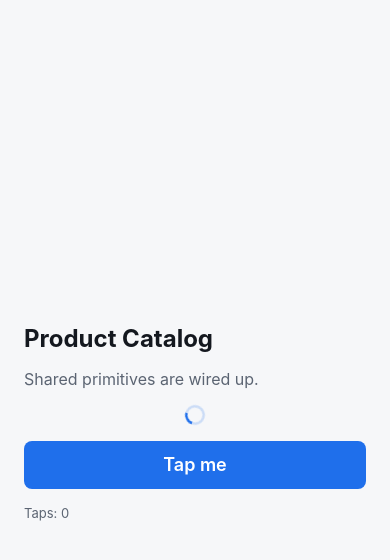
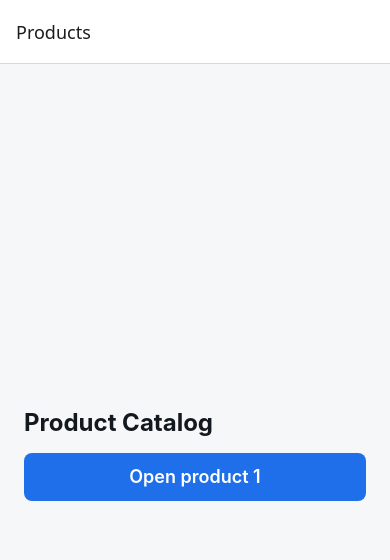
Before and after one commit to farazdev07/Product_case_study, a React Native app: screen / in a window 390 px wide. Shown: the top 560 px of the page. Built offline with nearby package versions, Linux system fonts and the light colour scheme; what react-native-mmkv would draw is missing.

Commit message:
feat(app): add navigation

```diff
--- a/src/app/App.tsx
+++ b/src/app/App.tsx
@@ -1,43 +1,14 @@
-import { useState } from 'react';
-import { StatusBar, StyleSheet, View } from 'react-native';
+import { StatusBar } from 'react-native';
+import { RootNavigator } from '@app/navigation/RootNavigator';
 import { AppProviders } from '@app/providers/AppProviders';
-import { spacing } from '@shared/config/theme';
-import { Button, Screen, Spinner, Text } from '@shared/ui';
-
-function PlaceholderScreen() {
-  const [taps, setTaps] = useState(0);
-
-  return (
-    <Screen>
-      <View style={styles.content}>
-        <Text variant="title">Product Catalog</Text>
-        <Text color="textSecondary">Shared primitives are wired up.</Text>
-        <Spinner />
-        <Button title="Tap me" onPress={() => setTaps(count => count + 1)} />
-        <Text variant="caption" color="textSecondary">
-          {`Taps: ${taps}`}
-        </Text>
-      </View>
-    </Screen>
-  );
-}
 
 function App() {
   return (
     <AppProviders>
       <StatusBar barStyle="dark-content" />
-      <PlaceholderScreen />
+      <RootNavigator />
     </AppProviders>
   );
 }
 
-const styles = StyleSheet.create({
-  content: {
-    flex: 1,
-    justifyContent: 'center',
-    gap: spacing.md,
-    padding: spacing.lg,
-  },
-});
-
 export default App;
--- /dev/null
+++ b/src/app/navigation/RootNavigator.tsx
@@ -0,0 +1,66 @@
+import { StyleSheet, View } from 'react-native';
+import {
+  createNativeStackNavigator,
+  type NativeStackScreenProps,
+} from '@react-navigation/native-stack';
+import type { RootStackParamList } from '@app/navigation/types';
+import { colors, spacing } from '@shared/config/theme';
+import { Button, Screen, Text } from '@shared/ui';
+
+const Stack = createNativeStackNavigator<RootStackParamList>();
+
+function CatalogRoute({
+  navigation,
+}: NativeStackScreenProps<RootStackParamList, 'Catalog'>) {
+  return (
+    <Screen>
+      <View style={styles.content}>
+        <Text variant="title">Product Catalog</Text>
+        <Button
+          title="Open product 1"
+          onPress={() => navigation.navigate('ProductDetail', { id: 1 })}
+        />
+      </View>
+    </Screen>
+  );
+}
+
+function ProductDetailRoute({
+  route,
+}: NativeStackScreenProps<RootStackParamList, 'ProductDetail'>) {
+  return (
+    <Screen>
+      <View style={styles.content}>
+        <Text variant="title">{`Product ${route.params.id}`}</Text>
+      </View>
+    </Screen>
+  );
+}
+
+export function RootNavigator() {
+  return (
+    <Stack.Navigator
+      screenOptions={{ contentStyle: { backgroundColor: colors.background } }}
+    >
+      <Stack.Screen
+        name="Catalog"
+        component={CatalogRoute}
+        options={{ title: 'Products' }}
+      />
+      <Stack.Screen
+        name="ProductDetail"
+        component={ProductDetailRoute}
+        options={{ title: 'Product' }}
+      />
+    </Stack.Navigator>
+  );
+}
+
+const styles = StyleSheet.create({
+  content: {
+    flex: 1,
+    justifyContent: 'center',
+    gap: spacing.md,
+    padding: spacing.lg,
+  },
+});
--- /dev/null
+++ b/src/app/navigation/types.ts
@@ -0,0 +1,4 @@
+export type RootStackParamList = {
+  Catalog: undefined;
+  ProductDetail: { id: number };
+};
--- a/src/app/providers/AppProviders.tsx
+++ b/src/app/providers/AppProviders.tsx
@@ -1,15 +1,19 @@
 import type { PropsWithChildren } from 'react';
+import { NavigationContainer } from '@react-navigation/native';
 import { Provider } from 'react-redux';
 import { SafeAreaProvider } from 'react-native-safe-area-context';
 import { store } from '@app/store';
 import { ErrorBoundary } from '@app/providers/ErrorBoundary';
 
-// The boundary sits inside SafeAreaProvider so its fallback can render a Screen.
+// The boundary sits inside SafeAreaProvider so its fallback can render a Screen,
+// and outside NavigationContainer so retrying remounts navigation from scratch.
 export function AppProviders({ children }: PropsWithChildren) {
   return (
     <Provider store={store}>
       <SafeAreaProvider>
-        <ErrorBoundary>{children}</ErrorBoundary>
+        <ErrorBoundary>
+          <NavigationContainer>{children}</NavigationContainer>
+        </ErrorBoundary>
       </SafeAreaProvider>
     </Provider>
   );
```
Also changed, not shown: 1 other file (tests, documents, lock files or other folders).
